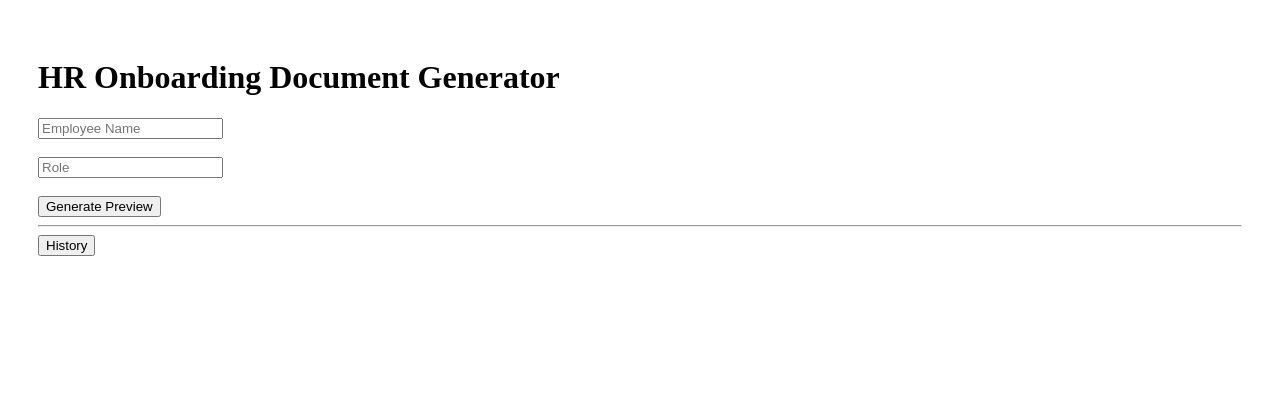
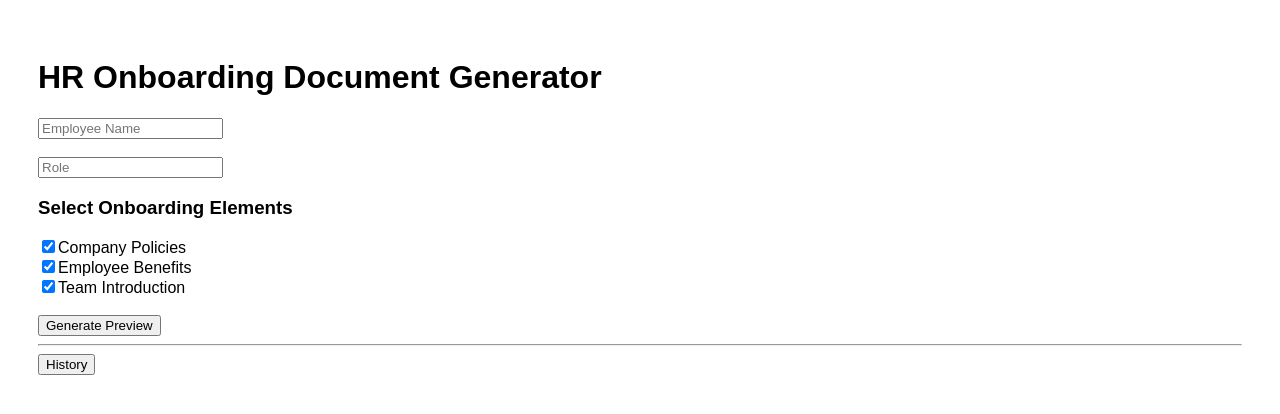
Before and after one commit to Jas0016/hr-onboarding-generator, a React (Create React App) app in the folder frontend/: page / in a window 1280 px wide. Shown: the top 414 px of the page. Built offline with nearby package versions, Linux system fonts and the light colour scheme.

Commit message:
Update App.js

```diff
--- a/frontend/src/App.js
+++ b/frontend/src/App.js
@@ -2,24 +2,39 @@ import { useState } from "react";
 
 const API = "https://hr-onboarding-generator-2.onrender.com/api/documents";
 
-export default function App() {
+function App() {
   const [employeeName, setEmployeeName] = useState("");
   const [role, setRole] = useState("");
-  const [elements] = useState([
-    "company_policies",
-    "employee_benefits",
-    "team_introduction"
-  ]);
+  const [elements, setElements] = useState({
+    company_policies: true,
+    employee_benefits: true,
+    team_introduction: true,
+  });
+
   const [preview, setPreview] = useState("");
+  const [history, setHistory] = useState([]);
   const [showHistory, setShowHistory] = useState(false);
-  const [history, setHistory] = useState([]);
+
+  const selectedElements = Object.keys(elements).filter(
+    (key) => elements[key]
+  );
 
   const generatePreview = async () => {
+    if (!employeeName || !role || selectedElements.length === 0) {
+      alert("Please fill all fields");
+      return;
+    }
+
     const res = await fetch(`${API}/preview`, {
       method: "POST",
       headers: { "Content-Type": "application/json" },
-      body: JSON.stringify({ employeeName, role, elements })
+      body: JSON.stringify({
+        employeeName,
+        role,
+        elements: selectedElements,
+      }),
     });
+
     const data = await res.json();
     setPreview(data.content);
   };
@@ -28,14 +43,19 @@ export default function App() {
     const res = await fetch(`${API}/download`, {
       method: "POST",
       headers: { "Content-Type": "application/json" },
-      body: JSON.stringify({ employeeName, role, elements, content: preview })
+      body: JSON.stringify({
+        employeeName,
+        role,
+        elements: selectedElements,
+        content: preview,
+      }),
     });
 
     const blob = await res.blob();
-    const url = URL.createObjectURL(blob);
+    const url = window.URL.createObjectURL(blob);
     const a = document.createElement("a");
     a.href = url;
-    a.download = "onboarding.pdf";
+    a.download = `${employeeName}_Onboarding.pdf`;
     a.click();
   };
 
@@ -44,25 +64,84 @@ export default function App() {
       setShowHistory(false);
       return;
     }
+
     const res = await fetch(`${API}/history`);
-    setHistory(await res.json());
+    const data = await res.json();
+    setHistory(data);
     setShowHistory(true);
   };
 
   return (
-    <div style={{ padding: 30 }}>
+    <div style={{ padding: "30px", fontFamily: "Arial" }}>
       <h1>HR Onboarding Document Generator</h1>
 
-      <input placeholder="Employee Name" onChange={e => setEmployeeName(e.target.value)} />
-      <br /><br />
-      <input placeholder="Role" onChange={e => setRole(e.target.value)} />
+      <input
+        placeholder="Employee Name"
+        value={employeeName}
+        onChange={(e) => setEmployeeName(e.target.value)}
+      />
       <br /><br />
 
+      <input
+        placeholder="Role"
+        value={role}
+        onChange={(e) => setRole(e.target.value)}
+      />
+
+      <h3>Select Onboarding Elements</h3>
+
+      <label>
+        <input
+          type="checkbox"
+          checked={elements.company_policies}
+          onChange={() =>
+            setElements({
+              ...elements,
+              company_policies: !elements.company_policies,
+            })
+          }
+        />
+        Company Policies
+      </label>
+      <br />
+
+      <label>
+        <input
+          type="checkbox"
+          checked={elements.employee_benefits}
+          onChange={() =>
+            setElements({
+              ...elements,
+              employee_benefits: !elements.employee_benefits,
+            })
+          }
+        />
+        Employee Benefits
+      </label>
+      <br />
+
+      <label>
+        <input
+          type="checkbox"
+          checked={elements.team_introduction}
+          onChange={() =>
+            setElements({
+              ...elements,
+              team_introduction: !elements.team_introduction,
+            })
+          }
+        />
+        Team Introduction
+      </label>
+
+      <br /><br />
       <button onClick={generatePreview}>Generate Preview</button>
 
       {preview && (
         <>
-          <pre>{preview}</pre>
+          <hr />
+          <h2>Preview</h2>
+          <pre style={{ whiteSpace: "pre-wrap" }}>{preview}</pre>
           <button onClick={downloadPDF}>Download PDF</button>
         </>
       )}
@@ -70,11 +149,22 @@ export default function App() {
       <hr />
       <button onClick={toggleHistory}>History</button>
 
-      {showHistory && history.map(h => (
-        <div key={h._id}>
-          {h.employeeName} – {h.role}
-        </div>
-      ))}
+      {showHistory && (
+        <>
+          <h2>Generated Documents by Employee</h2>
+          <ul>
+            {history.map((h) => (
+              <li key={h._id}>
+                <strong>{h.employeeName}</strong> — {h.role}
+                <br />
+                <small>{new Date(h.createdAt).toLocaleString()}</small>
+              </li>
+            ))}
+          </ul>
+        </>
+      )}
     </div>
   );
 }
+
+export default App;
```
